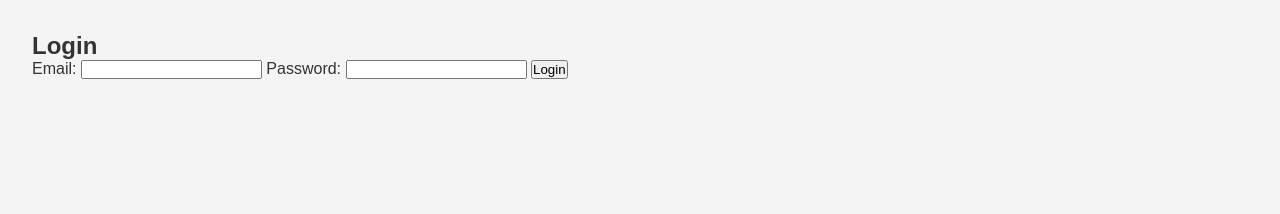
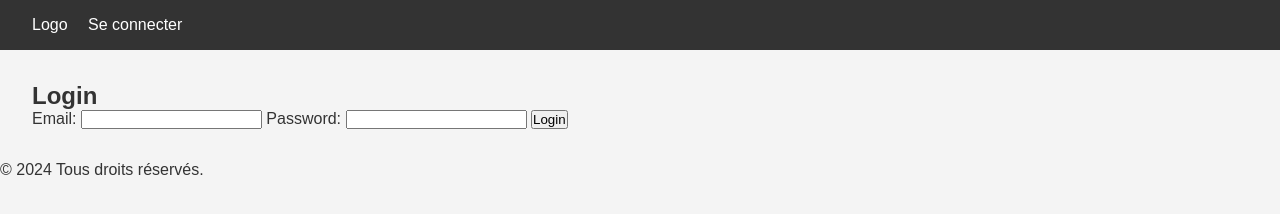
Before and after one commit to malak33s/holbertonschool-hbnbfront, a plain HTML site: page part4/login.html in a window 1280 px wide. Drawn offline with Linux system fonts and the light colour scheme.

Commit message:
ajout d'un lien de la page index a vers la page de conec login

```diff
--- a/part4/login.html
+++ b/part4/login.html
@@ -7,6 +7,14 @@
     <link rel="stylesheet" href="styles.css">
 </head>
 <body>
+    <!-- En-tête avec logo et lien de connexion -->
+    <header>
+        <nav>
+            <a href="index.html" class="logo">Logo</a>
+            <a href="login.html" class="login-button">Se connecter</a>
+        </nav>
+    </header>
+
     <main>
         <form id="login-form">
             <h2>Login</h2>
@@ -19,6 +27,12 @@
             <button type="submit">Login</button>
         </form>
     </main>
+
+    <!-- Pied de page avec droits d'auteur -->
+    <footer>
+        <p>&copy; 2024 Tous droits réservés.</p>
+    </footer>
+
     <script src="scripts.js"></script>
 </body>
 </html>
```
